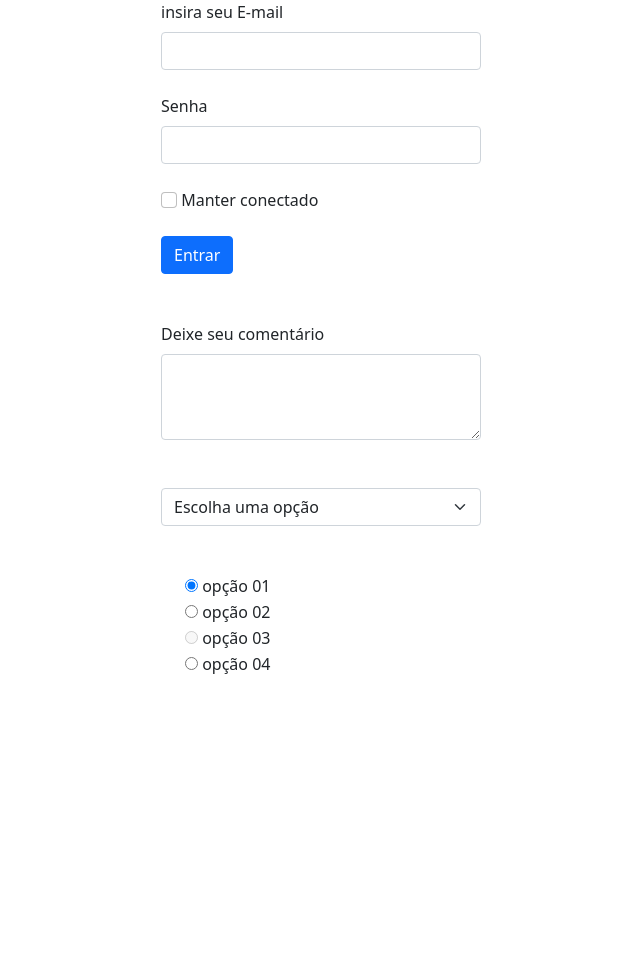
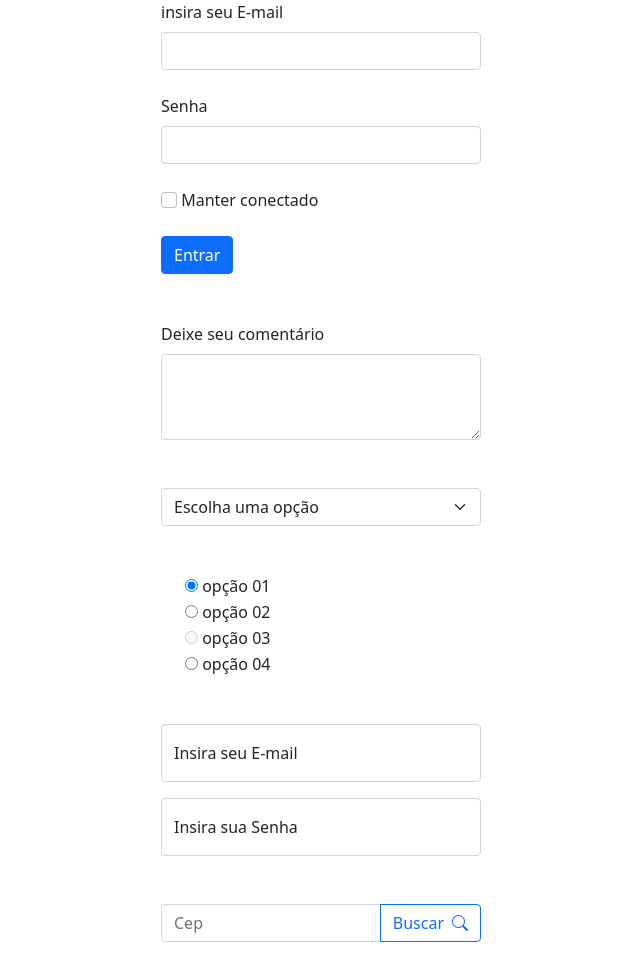
Before and after one commit to treinaweb/treinaweb-curso-primeiros-passo, a plain HTML site: page primeiros passos/forms.html in a window 1280 px wide. Shown: the top 980 px of the page, without its empty margins (319-959 px from the left). Drawn offline with nearby package versions, Linux system fonts and the light colour scheme.

Commit message:
4-4 Form floating e Input group

```diff
--- a/primeiros passos/forms.html
+++ b/primeiros passos/forms.html
@@ -6,6 +6,7 @@
     <meta name="viewport" content="width=device-width, initial-scale=1.0">
     <!-- CSS only -->
     <link href="https://cdn.jsdelivr.net/npm/bootstrap@5.1.3/dist/css/bootstrap.min.css" rel="stylesheet" integrity="sha384-1BmE4kWBq78iYhFldvKuhfTAU6auU8tT94WrHftjDbrCEXSU1oBoqyl2QvZ6jIW3" crossorigin="anonymous">
+    <link rel="stylesheet" href="https://cdn.jsdelivr.net/npm/bootstrap-icons@1.8.0/font/bootstrap-icons.css">
     <title>Formulários</title>
     <style>
         .m-bottom {
@@ -68,6 +69,25 @@
     </form>
 
 
+    <form class="w-25 mx-auto my-5">
+        <div class="form-floating mb-3">
+            <input type="email" class="form-control" id="floatingInput" placeholder="exemplo@exemplo.com">
+            <label for="floatingInput">Insira seu E-mail</label>
+        </div>
+
+        <div class="form-floating">
+            <input type="password" class="form-control" id="floatingPassword" placeholder="Senha">
+            <label for="floatingInput">Insira sua Senha</label>
+        </div>
+    </form>
+
+    <form class="w-25 mx-auto my-5">
+        <div class="input-group">
+            <input type="text" class="form-control" placeholder="Cep">
+            <button class="btn btn-outline-primary">Buscar<i class="bi bi-search ms-2"></i></button>
+        </div>
+    </form>
+
 
 
     <div class="m-bottom"></div>
```
